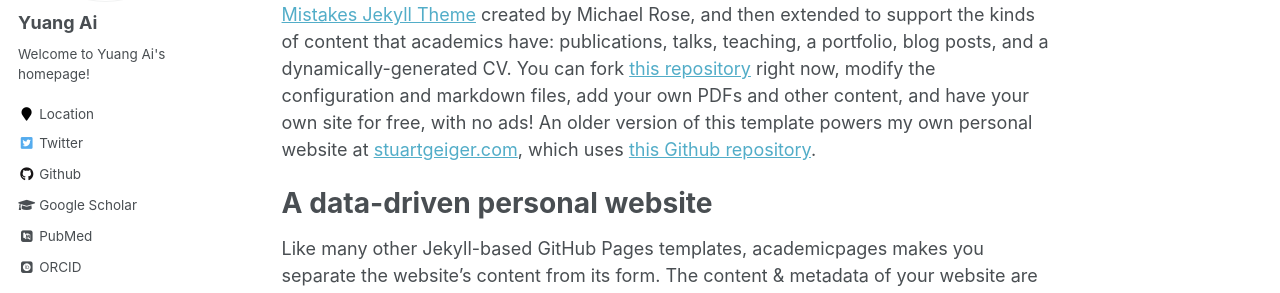
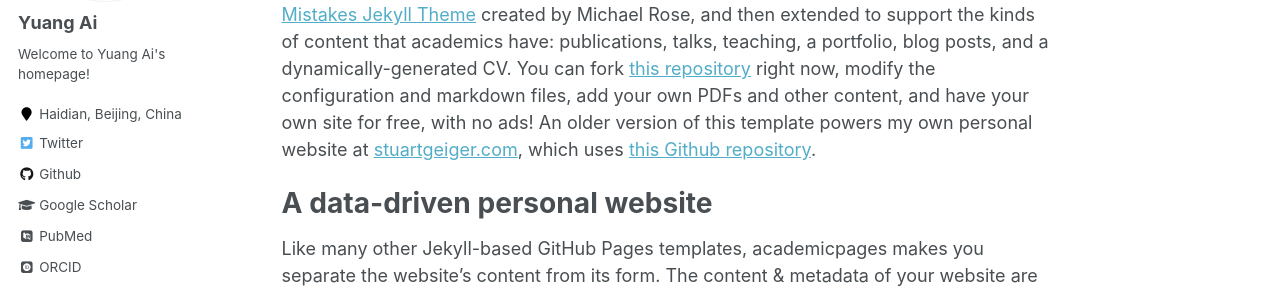
Before and after one commit to shallowdream0204/Yuang-Ai.github.io, a Jekyll site: the page built from _pages/about.md, in a window 1280 px wide. Shown: the part 295-588 px from the top of the page. Built offline with Jekyll 4.4.1, drawn with Linux system fonts in a browser that asks for light colours; some web fonts are replaced.

Commit message:
Update _config.yml

```diff
--- a/_config.yml
+++ b/_config.yml
@@ -83,7 +83,7 @@ author:
   name             : "Yuang Ai"
   avatar           : "aya.JPG"
   bio              : "Welcome to Yuang Ai's homepage!"
-  location         : "Location"
+  location         : "Haidian, Beijing, China"
   employer         :
   pubmed           : "https://www.ncbi.nlm.nih.gov/pubmed/?term=john+snow"
   googlescholar    : "http://yourfullgooglescholarurl.com"
```
